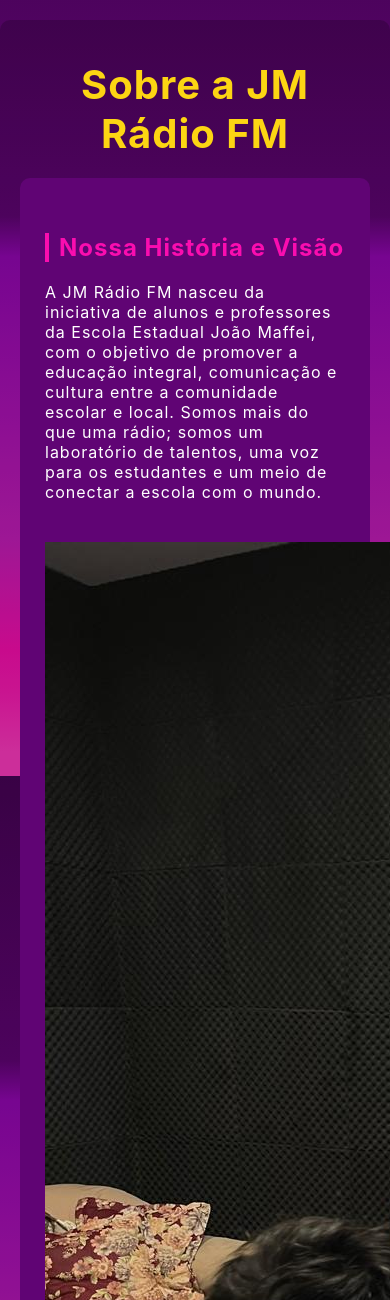
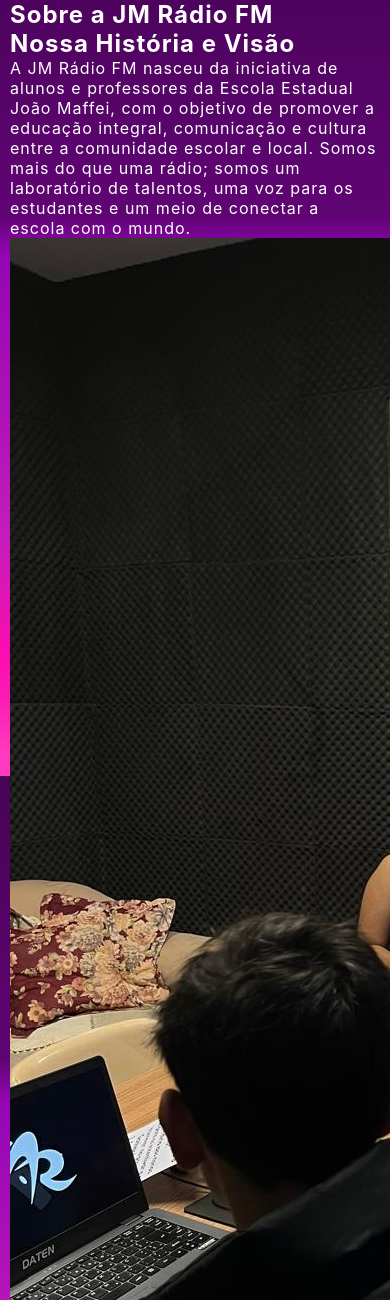
Before and after one commit to DuuhziiN/radio_mafffei, a Django app: page /sobre/ in a window 390 px wide; the page is wider, and only the part inside the window is pictured. Shown: the part 68-1368 px from the top of that part. Run offline with Django 5.2, Linux system fonts and the light colour scheme; some libraries are stand-ins or nearby versions.

Commit message:
FEAT: Final responsive design integration, fixed header layout, and stylized playlist player.

```diff
--- a/static/css/base.css
+++ b/static/css/base.css
@@ -1,4 +1,4 @@
-/* ARQUIVO: radiomaffei/static/css/base.css (ESTILOS ESSENCIAIS E RESPONSIVIDADE GLOBAL) */
+/* ARQUIVO: radiomaffei/static/css/base.css (CÓDIGO FINAL DE ESTABILIDADE) */
 
 /* --- VARIÁVEIS E BASE GERAL --- */
 :root {
@@ -21,13 +21,11 @@
     letter-spacing: 1px;
 }
 
-/* FUNDO E LAYOUT PRINCIPAL */
 body {
     background: linear-gradient(180deg, #40024e, #470356 0.01%, #600474 33.65%, var(--roxo-claro) 38.46%, #b013b7 58.65%, #c41dba 71.88%, var(--cor-destaque) 85.05%, #fb1ab4 90.23%, #ff39c0 97.12%);
     background-attachment: fixed;
     color: var(--cor-texto);
     background-size: cover;
-    /* CRÍTICO: Previne scroll horizontal em mobile */
     overflow-x: hidden;
     display: flex;
     flex-direction: column;
@@ -41,6 +39,10 @@ main {
     max-width: 1200px;
     width: 100%;
     margin: 0 auto;
+    padding-left: 10px;
+    /* Adiciona padding lateral para mobile */
+    padding-right: 10px;
+    box-sizing: border-box;
 }
 
 a {
@@ -54,7 +56,7 @@ a:hover {
     color: var(--cor-destaque);
 }
 
-/* --- ESTILOS DE NAVEGAÇÃO (CABEÇALHO) --- */
+/* --- ESTILOS DE NAVEGAÇÃO E CABEÇALHO (Responsivo) --- */
 
 header nav {
     display: flex;
@@ -85,8 +87,7 @@ header nav {
     font-weight: 500;
 }
 
-
-/* --- ESTILOS DO RODAPÉ (CORRIGIDO E ORDENADO) --- */
+/* --- ESTILOS DO RODAPÉ (GARANTIA DE RESPONSIVIDADE) --- */
 
 .rodape {
     background-color: black;
@@ -108,32 +109,23 @@ header nav {
 .rodape-coluna {
     padding: 15px;
     flex-basis: 30%;
-    /* Garante proporção de 3 colunas em desktop */
     min-width: 280px;
 }
 
-.rodape-coluna h3 {
-    color: var(--color-primary);
-    margin-bottom: 15px;
-    border-bottom: 1px solid rgba(255, 255, 255, 0.2);
-    padding-bottom: 5px;
-}
-
-/* Tamanho Padrão e Estabilidade das Imagens */
 .logo-jmradio-maior,
 .logo-jmradio-menor,
 .logo-parana-integral {
     max-width: 150px;
-    /* Limita o tamanho das imagens */
     height: auto;
     display: block;
     margin-bottom: 10px;
 }
 
-/* Responsividade para o Rodapé */
+/* Responsividade CRÍTICA: Empilha em mobile */
 @media (max-width: 768px) {
     .rodape-conteudo {
         flex-direction: column;
+        /* Empilha as colunas */
         text-align: center;
     }
 
@@ -145,12 +137,4 @@ header nav {
     .logo-parana-integral {
         margin: 20px auto 0;
     }
-
-    .social-icons-rodape {
-        justify-content: center;
-    }
-
-    .rodape-col-social-parana {
-        text-align: center;
-    }
 }
--- a/static/css/pages.css
+++ b/static/css/pages.css
@@ -1,40 +1,19 @@
-/* ARQUIVO: radiomaffei/static/css/pages.css (CORREÇÃO DA PROGRAMAÇÃO E LAYOUTS SECUNDÁRIOS) */
+/* ARQUIVO: radiomaffei/static/css/pages.css (PROGRAMAÇÃO E LAYOUTS SECUNDÁRIOS) */
 
-/* Layouts Gerais de Conteúdo */
 .programa-content,
-.sobre-nos-container,
-.equipe-container,
-.galeria-container {
+.equipe-container {
     padding: 40px 20px;
     background-color: rgba(0, 0, 0, 0.2);
     margin-top: 20px;
     border-radius: 10px;
 }
 
-h1 {
-    color: var(--color-primary);
-    text-align: center;
-    margin-bottom: 20px;
-    font-size: 2.5em;
-}
-
-h2 {
-    color: var(--cor-destaque);
-    margin-top: 30px;
-    margin-bottom: 20px;
-    border-left: 4px solid var(--cor-destaque);
-    padding-left: 10px;
-}
-
-
-/* --- CORREÇÃO DA TABELA DE PROGRAMAÇÃO (ABA / TABELA) --- */
+/* --- CORREÇÃO CRÍTICA DA PROGRAMAÇÃO (TABELA E ABAS) --- */
 
 .programacao-tabs-container {
     background-color: var(--roxo-card);
     border-radius: 10px;
     padding: 20px;
-    box-shadow: 0 4px 8px rgba(0, 0, 0, 0.4);
-    margin-top: 20px;
 }
 
 .tabs-header {
@@ -64,11 +43,7 @@ h2 {
     display: none;
 }
 
-.conteudo-dia.active {
-    display: block;
-}
-
-.conteudo-dia p {
+.conteudo-dia.active p {
     display: flex;
     justify-content: space-between;
     /* CRÍTICO: Alinha o horário à direita */
@@ -77,79 +52,32 @@ h2 {
     font-size: 1.1em;
 }
 
-.conteudo-dia span {
-    font-weight: bold;
-    color: var(--color-primary);
-    white-space: nowrap;
+.conteudo-dia.active {
+    display: block;
 }
-
 
 /* --- CORREÇÃO DA GALERIA DE EQUIPE E MÍDIAS --- */
 
-.equipe-galeria,
-.galeria-grid {
+.equipe-galeria {
     display: grid;
-    /* Ajustado para 2 colunas em telas menores e 3+ em desktop */
-    grid-template-columns: repeat(auto-fit, minmax(200px, 1fr));
-    gap: 30px;
+    grid-template-columns: repeat(auto-fit, minmax(180px, 1fr));
+    /* Melhora a adaptação em mobile */
+    gap: 20px;
     margin-top: 20px;
-}
-
-.membro-card,
-.galeria-item {
-    background-color: var(--roxo-fundo);
-    border-radius: 10px;
-    padding: 15px;
-    text-align: center;
 }
 
 .membro-foto-wrapper {
     width: 100%;
-    height: 200px;
-    /* Altura fixa para alinhar as fotos */
+    height: 180px;
     overflow: hidden;
     border-radius: 8px;
     margin-bottom: 10px;
 }
 
-.membro-foto-wrapper img,
-.galeria-item img {
+.membro-foto-wrapper img {
     width: 100%;
     height: 100%;
     object-fit: cover;
-    /* CRÍTICO: Garante que as imagens não fiquem esticadas */
+    /* Garante que as imagens não fiquem esticadas */
     border-radius: 8px;
 }
-
-.bloco-info {
-    display: flex;
-    align-items: flex-start;
-    gap: 40px;
-    margin-bottom: 60px;
-    background-color: var(--roxo-card);
-    padding: 25px;
-    border-radius: 10px;
-}
-
-/* Responsividade de Alinhamento para Conteúdo */
-@media (max-width: 768px) {
-    .bloco-info {
-        flex-direction: column;
-    }
-
-    .bloco-info.reverso {
-        flex-direction: column;
-        /* Desativa a reversão em mobile */
-    }
-
-    .imagem-coluna {
-        max-width: 100%;
-        /* Permite que a imagem ocupe a largura total */
-    }
-
-    .equipe-galeria,
-    .galeria-grid {
-        grid-template-columns: repeat(auto-fit, minmax(150px, 1fr));
-        /* 2-3 colunas pequenas */
-    }
-}
```
